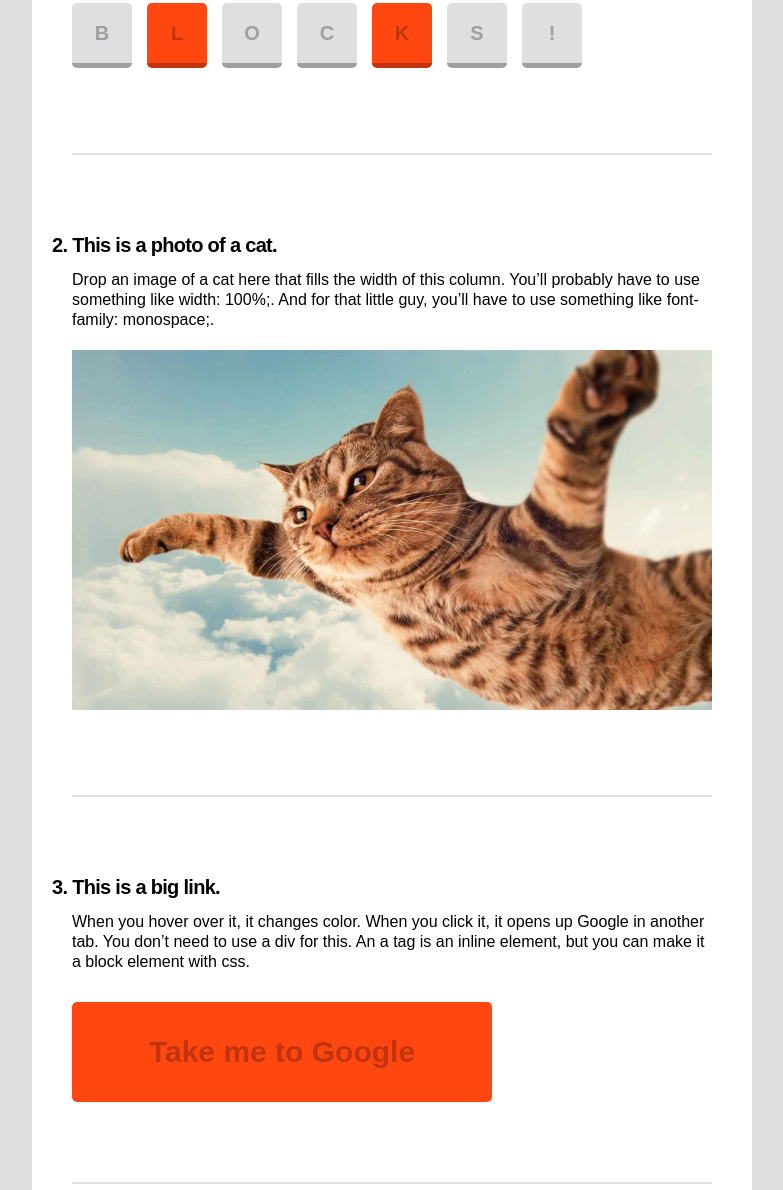
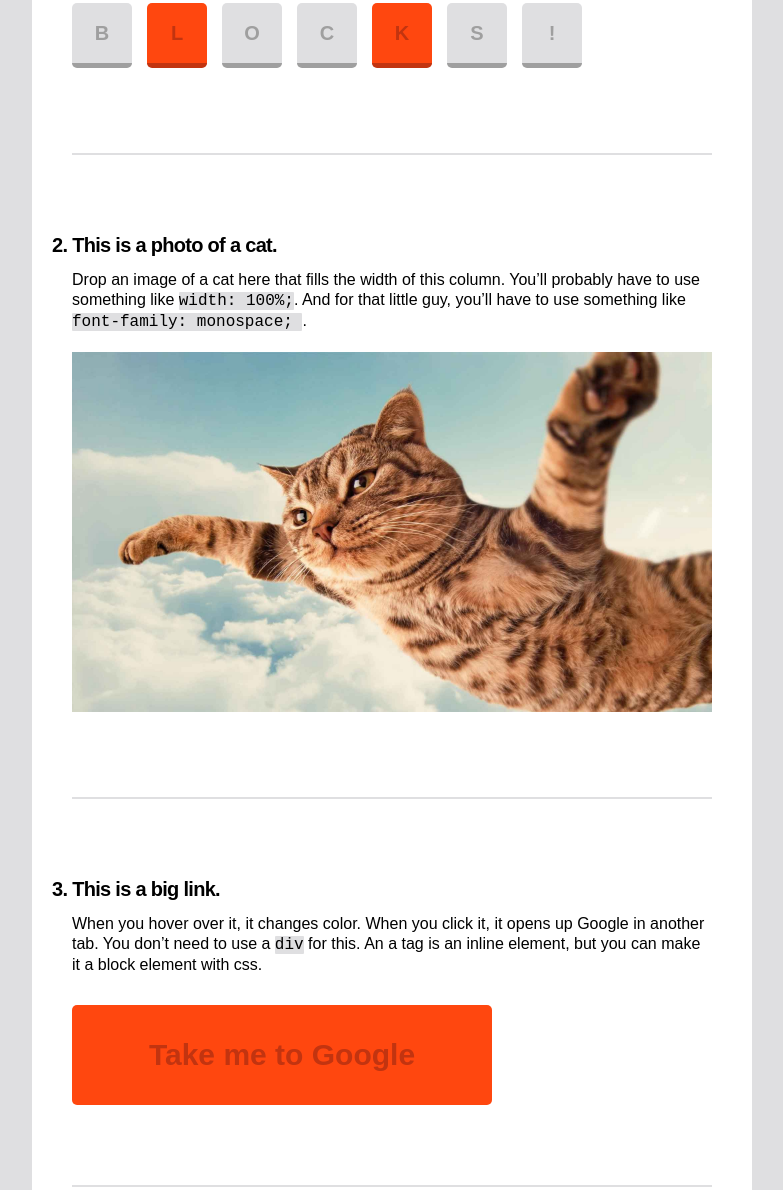
Before and after one commit to annamarieboone/lesson-3, a plain HTML site: page index.html in a window 1280 px wide. Shown: the part 537-1727 px from the top of the page, without its empty margins (248-1031 px from the left). Drawn offline with Linux system fonts and the light colour scheme.

Commit message:
monospace

```diff
--- a/css/style.css
+++ b/css/style.css
@@ -121,3 +121,9 @@ a:hover {
 	background-color: #DFDFE1;
 	color: #9f9f9f;
 }
+
+span {
+	background-color: #DFDFE1;
+	border-radius: 1px;
+	font-family: monospace;
+}
--- a/index.html
+++ b/index.html
@@ -28,11 +28,11 @@
           </p>
 
         <h4>2. This is a photo of a cat.</h4>
-          <p>Drop an image of a cat here that fills the width of this column. You’ll probably have to use something like width: 100%;. And for that little guy, you’ll have to use something like font-family: monospace;.
+          <p>Drop an image of a cat here that fills the width of this column. You’ll probably have to use something like <span>width: 100%;</span>. And for that little guy, you’ll have to use something like <span>font-family: monospace; </span>.
             <img src="images/flyingcat.jpg"/>
           </p>
         <h4>3. This is a big link.</h4>
-          <p>When you hover over it, it changes color. When you click it, it opens up Google in another tab. You don’t need to use a div for this. An a tag is an inline element, but you can make it a block element with css.
+          <p>When you hover over it, it changes color. When you click it, it opens up Google in another tab. You don’t need to use a <span>div</span> for this. An a tag is an inline element, but you can make it a block element with css.
           <a href="http://google.com">Take me to Google</a>
         </p>
         </div>
```
